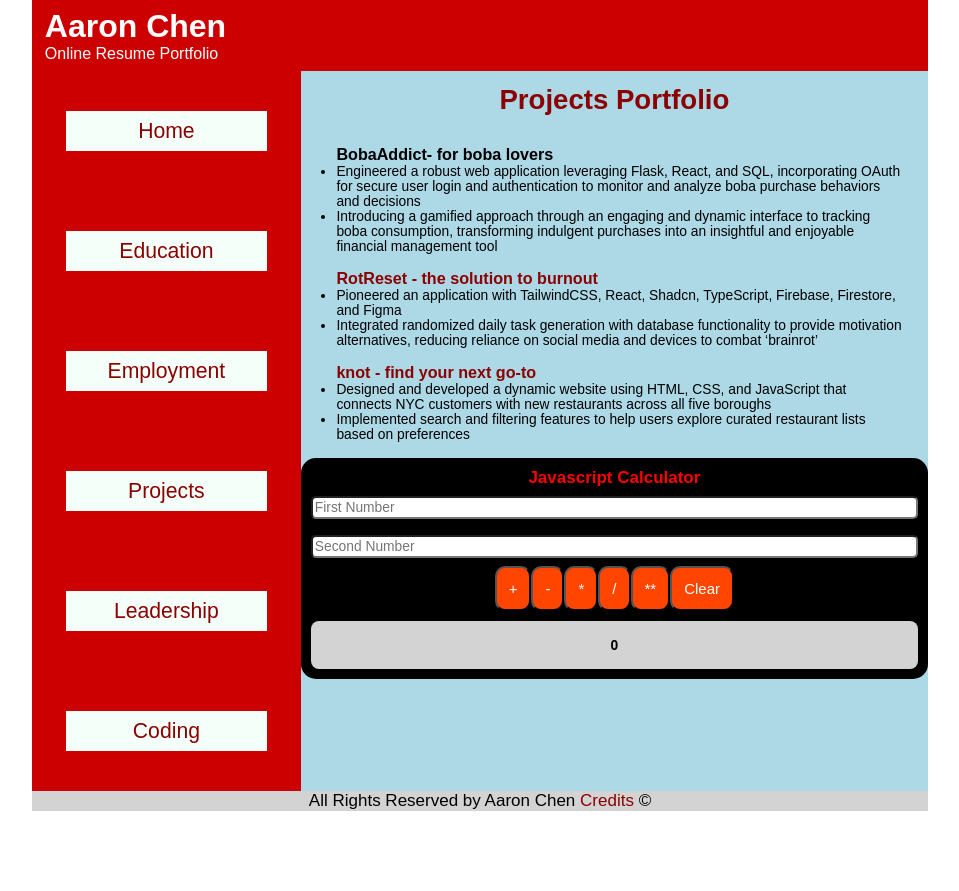
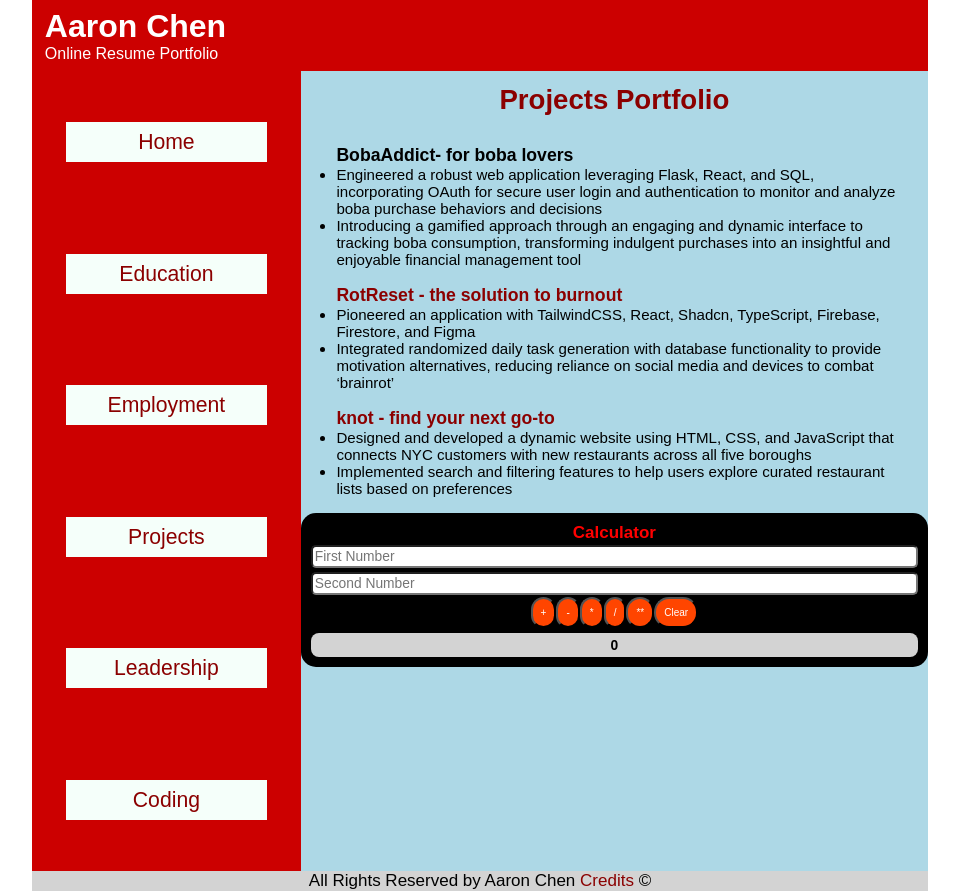
Before and after one commit to acaaron23/mp-3, a React (Vite) app in the folder mp-3/: page /projects in a window 1280 px wide. Shown: the whole page, without its empty margins (160-1119 px from the left). Before the commit the page ends 811 px from the top, so only its background shows below. Built offline with nearby package versions, Linux system fonts and the light colour scheme.

Commit message:
Fixes to bugs

```diff
--- a/mp-3/src/components/Footer.tsx
+++ b/mp-3/src/components/Footer.tsx
@@ -6,13 +6,6 @@ const ReturnFooter = styled.footer`
     background-color: lightgray;
     width: 100%;
     font-size: calc(1px + 1.25vw);
-
-    @media screen and (max-width: 750px) {
-        text-align: center;
-        background-color: lightgray;
-        width: 100%;
-        font-size: calc(1px + 1.5vw);
-    }
 `;
 
 const ALink = styled(Link)`
--- a/mp-3/src/components/Main.tsx
+++ b/mp-3/src/components/Main.tsx
@@ -5,10 +5,11 @@ const Main = styled.div`
     flex-direction: column;
     width: 70%;
     background-color: lightblue;
+    height: 100vh;
 
     @media screen and (max-width: 750px){
-        padding-top: 1px;
         width: 100%;
+        height: 100vh;
     }
 `;
 
--- a/mp-3/src/components/MainDiv.tsx
+++ b/mp-3/src/components/MainDiv.tsx
@@ -8,6 +8,7 @@ const MainDiv = styled.div`
 
     @media screen and (max-width: 750px) {
         width: 100%;
+        height: auto;
         display: flex;
         flex-direction: column;
         justify-content: center;
--- a/mp-3/src/components/Nav.tsx
+++ b/mp-3/src/components/Nav.tsx
@@ -14,10 +14,12 @@ const NavUl = styled.ul`
     flex-direction: column;
     justify-content: space-evenly;
     background-color: rgb(204, 0, 0);
+    height: 100%;
     font-size: calc(1px + 1vw);
     text-align: center;
     list-style: none;
     padding-left: 0;
+
 
     @media screen and (max-width: 750px) {
         background-color: rgb(204, 0, 0);
--- a/mp-3/src/pages/Calculator.tsx
+++ b/mp-3/src/pages/Calculator.tsx
@@ -15,43 +15,63 @@ const JsCalc = styled.p`
     text-align: center;
     font-size: calc(1px + 1.25vw);
     font-weight: bold;
+
+    @media screen and (max-width: 750px) {
+        font-size: calc(6px + 1.2vw);
+    }
 `;
 
 const FirstNumber = styled.input`
     width: 100%;
     padding: 2px;
-    margin: 8px 0;
+    margin: 2px 0;
     font-size: calc(1px + 1vw);
     border-radius: 5px;
+
+    @media screen and (max-width: 750px) {
+        font-size: calc(6px + 1.2vw);
+    }
 `;
 
 const SecondNumber = styled.input`
     width: 100%;
     padding: 2px;
-    margin: 8px 0;
+    margin: 2px 0;
     font-size: calc(1px + 1vw);
     border-radius: 5px;
+
+    @media screen and (max-width: 750px) {
+        font-size: calc(6px + 1.2vw);
+    }
 `;
 
 const OutputMsg = styled.div`
-    margin-top: 10px;
+    margin-top: 5px;
     background-color: lightgray;
-    padding: 15px;
+    padding: 3px;
     border-radius: 8px;
 `;
 
 const Button = styled.button`
-    padding: 12px;
-    font-size: 15px;
+    padding: 8px;
+    font-size: 10px;
     color: white;
     background-color: orangered;
-    border-radius: 10px;
+    border-radius: 15px;
+
+    @media screen and (max-width: 750px) {
+        padding: 10px;
+    }
 `;
 
 const Output = styled.output`
     font-size: calc(1px + 1vw);
     font-weight: bold;
     color: black;
+
+    @media screen and (max-width: 750px) {
+        font-size: 15px;
+    }
 `;
 
 export default function Calculator  () {
@@ -101,7 +121,7 @@ export default function Calculator  () {
 
     return (
         <CalculatorDiv>
-            <JsCalc> Javascript Calculator </JsCalc>
+            <JsCalc> Calculator </JsCalc>
             <div>
                 <FirstNumber
                     type = "number"
--- a/mp-3/src/pages/Coding.tsx
+++ b/mp-3/src/pages/Coding.tsx
@@ -6,6 +6,7 @@ const MainText = styled.div`
     text-align: center;
     font-size: calc(1px + 1.6vw);
     color: black;
+
 
     @media screen and (max-width: 750px) {
         align-self: center;
@@ -18,11 +19,11 @@ const MainText = styled.div`
 const CodingInfo = styled.div`
     display: flex;
     flex-direction: column;
-    margin-left: 40px;
+    margin-left: 30px;
     font-size: calc(1px + 1.1vw);
 
     @media screen and (max-width: 750px) {
-        font-size: calc(2px + 1.5vw);
+        font-size: calc(4px + 1.5vw);
     }
 `;
 
--- a/mp-3/src/pages/Education.tsx
+++ b/mp-3/src/pages/Education.tsx
@@ -12,7 +12,7 @@ const EduInfo = styled.div`
     width: 90%;
     display: flex;
     flex-direction: column;
-    font-size: calc(3px + 1.2vw);
+    font-size: calc(3px + 1.1vw);
     padding: 1vh 1.6vw;
 
     @media screen and (max-width: 750px) {
--- a/mp-3/src/pages/Employment.tsx
+++ b/mp-3/src/pages/Employment.tsx
@@ -11,7 +11,7 @@ const EmploymentInfo = styled.div`
 
     @media screen and (max-width: 750px) {
         margin-left: 5px;
-        font-size: calc(6px + 1.15vw);
+        font-size: calc(6px + 1.2vw);
     }
 `;
 
@@ -24,7 +24,7 @@ const PositionInfo = styled.div`
     margin-bottom: 5px;
 
     @media screen and (max-width: 750px) {
-        font-size: calc(6px + 1.25vw);
+        font-size: calc(6px + 1.2vw);
     }
 `;
 
--- a/mp-3/src/pages/Leadership.tsx
+++ b/mp-3/src/pages/Leadership.tsx
@@ -25,7 +25,7 @@ const BUCSCInfo = styled.div`
     padding: 6vh 1vw;
 
     @media screen and (max-width: 750px) {
-        font-size: calc(6px + 1.25vw);
+        font-size: calc(8px + 1.25vw);
     }
 `;
 
@@ -37,7 +37,7 @@ const LeadershipInfo = styled.div`
     padding: 3vh 3vw;
 
     @media screen and (max-width: 750px) {
-        font-size: calc(6px + 1.25vw);
+        font-size: calc(8px + 1.25vw);
     }
 `;
 
--- a/mp-3/src/pages/Projects.tsx
+++ b/mp-3/src/pages/Projects.tsx
@@ -11,10 +11,10 @@ const ProjectsInfo = styled.div`
     display: flex;
     flex-direction: column;
     margin-left: 10px;
-    font-size: calc(1px + 1vw);
+    font-size: calc(1px + 1.1vw);
 
     @media screen and (max-width: 750px) {
-        font-size: calc(3px + 1.1vw);
+        font-size: calc(6px + 1.2vw);
     }
 `;
 
```
